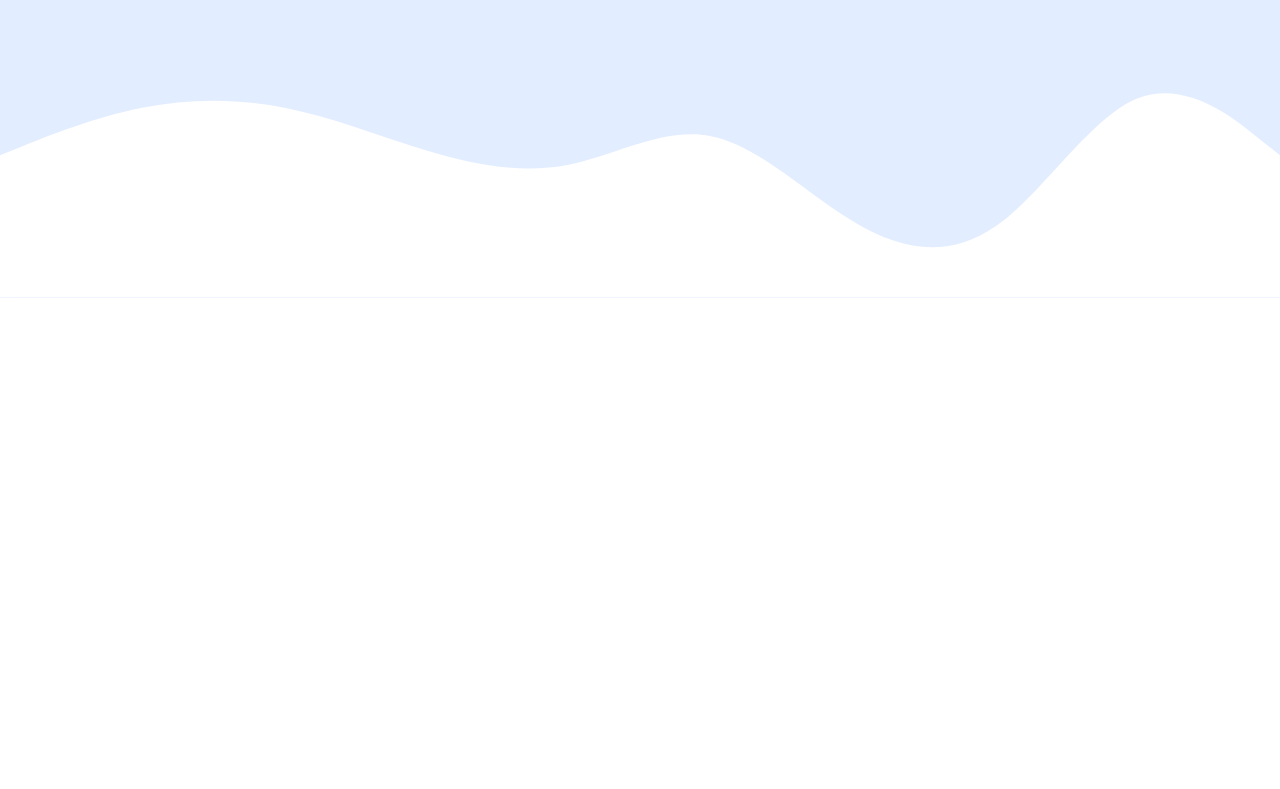
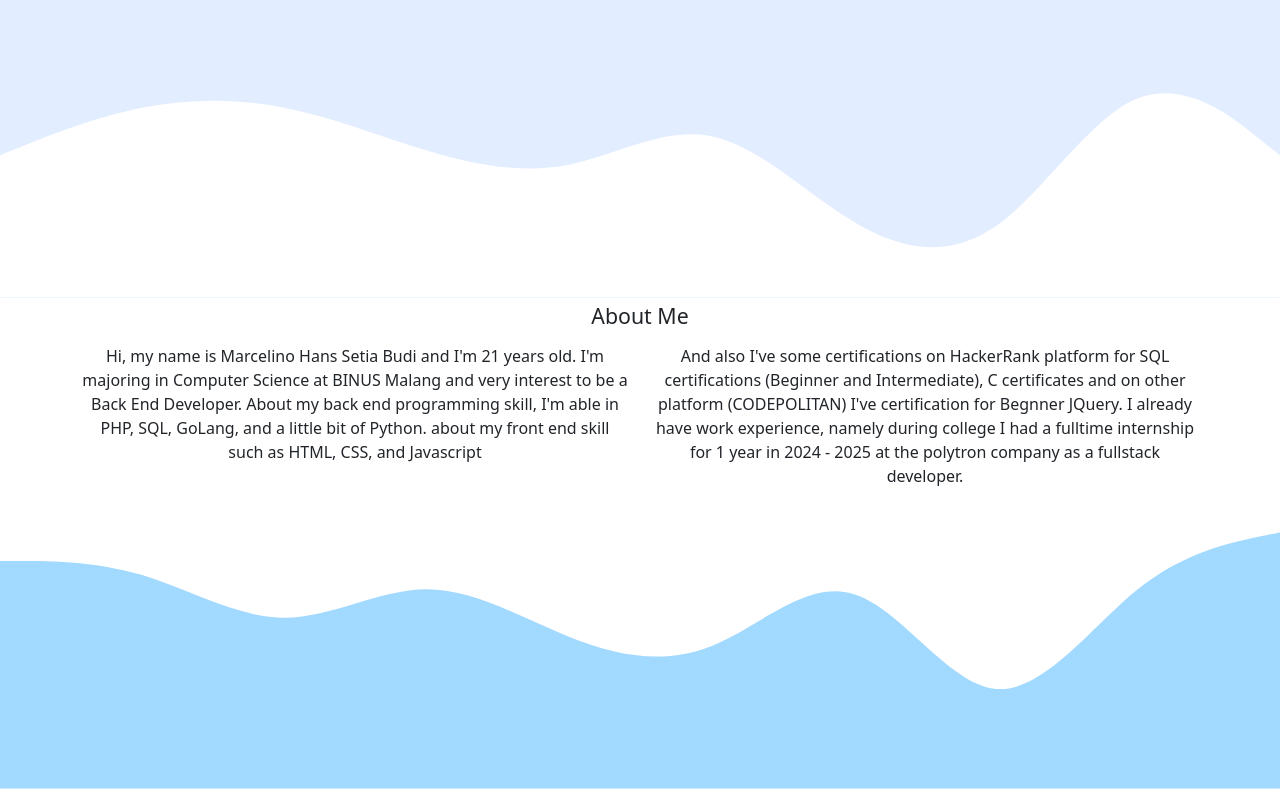
Before and after one commit to MarcelinoHansSetiaBudi/portofolio, a plain HTML site: page index.html in a window 1280 px wide. Shown: the part 323-1112 px from the top of the page. Before the commit the page ends 800 px from the top, so only its background shows below. Drawn offline with nearby package versions, Linux system fonts and the light colour scheme.

Commit message:
Add About Section

```diff
--- a/index.html
+++ b/index.html
@@ -11,23 +11,23 @@
   <!-- Awal Navbar -->
   <nav class="navbar navbar-expand-lg bg-primary shadow" data-bs-theme="dark">
     <div class="container">
-      <a class="navbar-brand" href="#">Marcelino Hans</a>
+      <a class="navbar-brand" href="#home">Marcelino Hans</a>
       <button class="navbar-toggler" type="button" data-bs-toggle="collapse" data-bs-target="#navbarNav" aria-controls="navbarNav" aria-expanded="false" aria-label="Toggle navigation">
         <span class="navbar-toggler-icon"></span>
       </button>
       <div class="collapse navbar-collapse" id="navbarNav">
         <ul class="navbar-nav ms-auto">
           <li class="nav-item">
-            <a class="nav-link active" aria-current="page" href="#">Home</a>
+            <a class="nav-link active" aria-current="page" href="#home">Home</a>
           </li>
           <li class="nav-item">
-            <a class="nav-link" href="#">About</a>
+            <a class="nav-link" href="#about">About</a>
           </li>
           <li class="nav-item">
-            <a class="nav-link" href="#">Projects</a>
+            <a class="nav-link" href="#projects">Projects</a>
           </li>
           <li class="nav-item">
-            <a class="nav-link" href="#">Contact</a>
+            <a class="nav-link" href="#contacts">Contact</a>
           </li>
         </ul>
       </div>
@@ -36,7 +36,7 @@
   <!-- Akhir Navbar -->
 
   <!-- Jumbotron -->
-  <section class="jumbotron text-center">
+  <section class="jumbotron text-center" id="home">
     <div style="padding-top: 2rem">
       <img src="./img/IMG_20231210_215718_579(edit).jpg" alt="Marcelino Hans" width="175px" class="rounded-circle img-thumbnail" />
     </div>
@@ -53,6 +53,32 @@
   <!-- Akhir Jumbotron -->
 
   <!-- About -->
+  <section class="about" id="about">
+    <p class="display-4 text-center" style="font-size: 16pt; font-weight: 500; padding-top: 5px">About Me</p>
+    <div class="container">
+      <div class="row">
+        <div class="col-sm-6 text-center">
+          <p>
+            Hi, my name is Marcelino Hans Setia Budi and I'm 21 years old. I'm majoring in Computer Science at BINUS Malang and very interest to be a Back End Developer. About my back end programming skill, I'm able in PHP, SQL, GoLang, and
+            a little bit of Python. about my front end skill such as HTML, CSS, and Javascript
+          </p>
+        </div>
+        <div class="col-sm-6 text-center">
+          <p>
+            And also I've some certifications on HackerRank platform for SQL certifications (Beginner and Intermediate), C certificates and on other platform (CODEPOLITAN) I've certification for Begnner JQuery. I already have work
+            experience, namely during college I had a fulltime internship for 1 year in 2024 - 2025 at the polytron company as a fullstack developer.
+          </p>
+        </div>
+      </div>
+    </div>
+    <svg xmlns="http://www.w3.org/2000/svg" viewBox="0 0 1440 320">
+      <path
+        fill="#a2d9ff"
+        fill-opacity="1"
+        d="M0,64L26.7,64C53.3,64,107,64,160,80C213.3,96,267,128,320,128C373.3,128,427,96,480,96C533.3,96,587,128,640,149.3C693.3,171,747,181,800,160C853.3,139,907,85,960,101.3C1013.3,117,1067,203,1120,208C1173.3,213,1227,139,1280,96C1333.3,53,1387,43,1413,37.3L1440,32L1440,320L1413.3,320C1386.7,320,1333,320,1280,320C1226.7,320,1173,320,1120,320C1066.7,320,1013,320,960,320C906.7,320,853,320,800,320C746.7,320,693,320,640,320C586.7,320,533,320,480,320C426.7,320,373,320,320,320C266.7,320,213,320,160,320C106.7,320,53,320,27,320L0,320Z"
+      ></path>
+    </svg>
+  </section>
   <!-- Akhir About -->
   <script src="https://cdn.jsdelivr.net/npm/bootstrap@5.3.3/dist/js/bootstrap.bundle.min.js" integrity="sha384-YvpcrYf0tY3lHB60NNkmXc5s9fDVZLESaAA55NDzOxhy9GkcIdslK1eN7N6jIeHz" crossorigin="anonymous"></script>
 </html>
```
